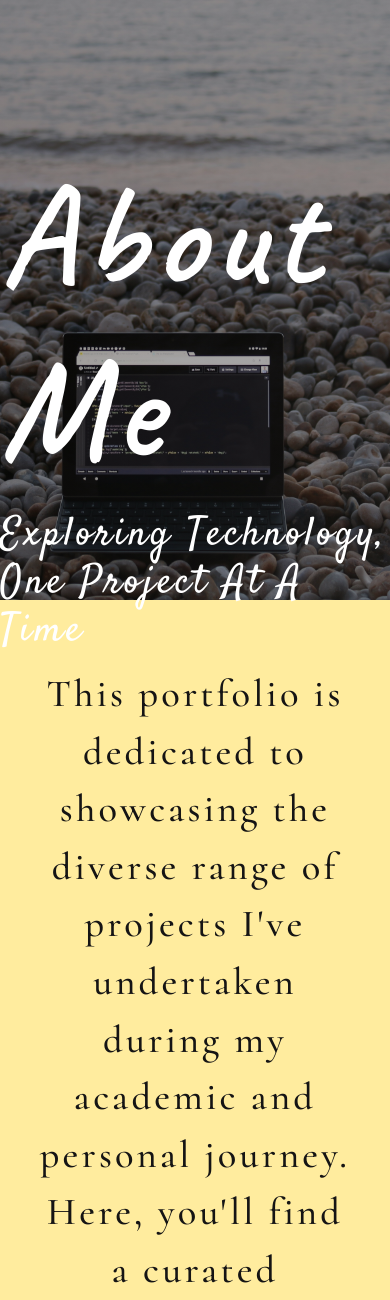
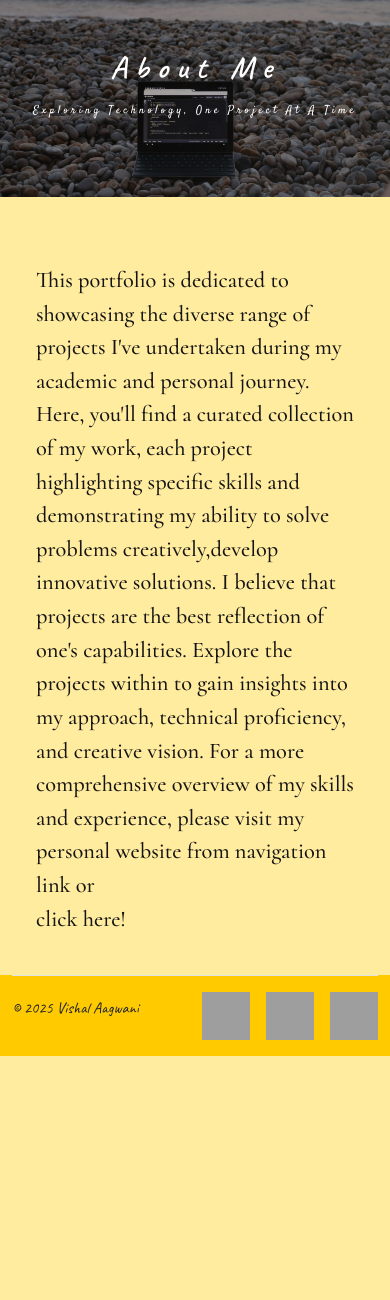
Before and after one commit to vishal9821/Portfoliosite, a Flask app: page /about in a window 390 px wide. Shown: the part 56-1356 px from the top of the page. After the commit the page ends 1112 px from the top, so only its background shows below. Run offline with Flask 3, Linux system fonts and the light colour scheme; some libraries are stand-ins or nearby versions; grey boxes are pictures that could not be loaded.

Commit message:
responsiveness complete.

```diff
--- a/static/css/style.css
+++ b/static/css/style.css
@@ -1,7 +1,6 @@
 *{
     margin: 0;
     padding: 0;
-    /* font-family: 'Cormorant',sans-serif; */
 }
 body{
     box-sizing: border-box;
@@ -131,3 +130,51 @@ body{
     font-weight: 900;
     text-decoration: underline;
 }
+
+/*--------------------------------responsive media queries-----------------------------*/
+@media(max-width:900px){
+    .top-image{
+        height: 310px;
+    }
+    .main{
+        font-size: 4.5rem;
+    }
+    .sub{
+        font-size: 1.7rem;
+    }
+    .copyright{
+        font-size: 1.4rem;
+    }
+    .about-paragraph{
+        font-size:1.4rem;
+        text-align: start;
+    }
+    .contact-paragraph{
+        font-size:1.4rem;
+        text-align: start;
+    }
+}
+@media(max-width:480px){
+    .top-image{
+        height: 197px;
+    }
+    .main{
+        font-size: 2rem;
+    }
+    .sub{
+        font-size: 0.7rem;
+    }
+    .copyright{
+        font-size: 1rem;
+    }
+    .about-paragraph{
+        font-size:1.4rem;
+        letter-spacing: 0;
+        text-align: start;
+    }
+    .contact-paragraph{
+        font-size:1rem;
+        letter-spacing: 0;
+        text-align: start;
+    }
+}
```
